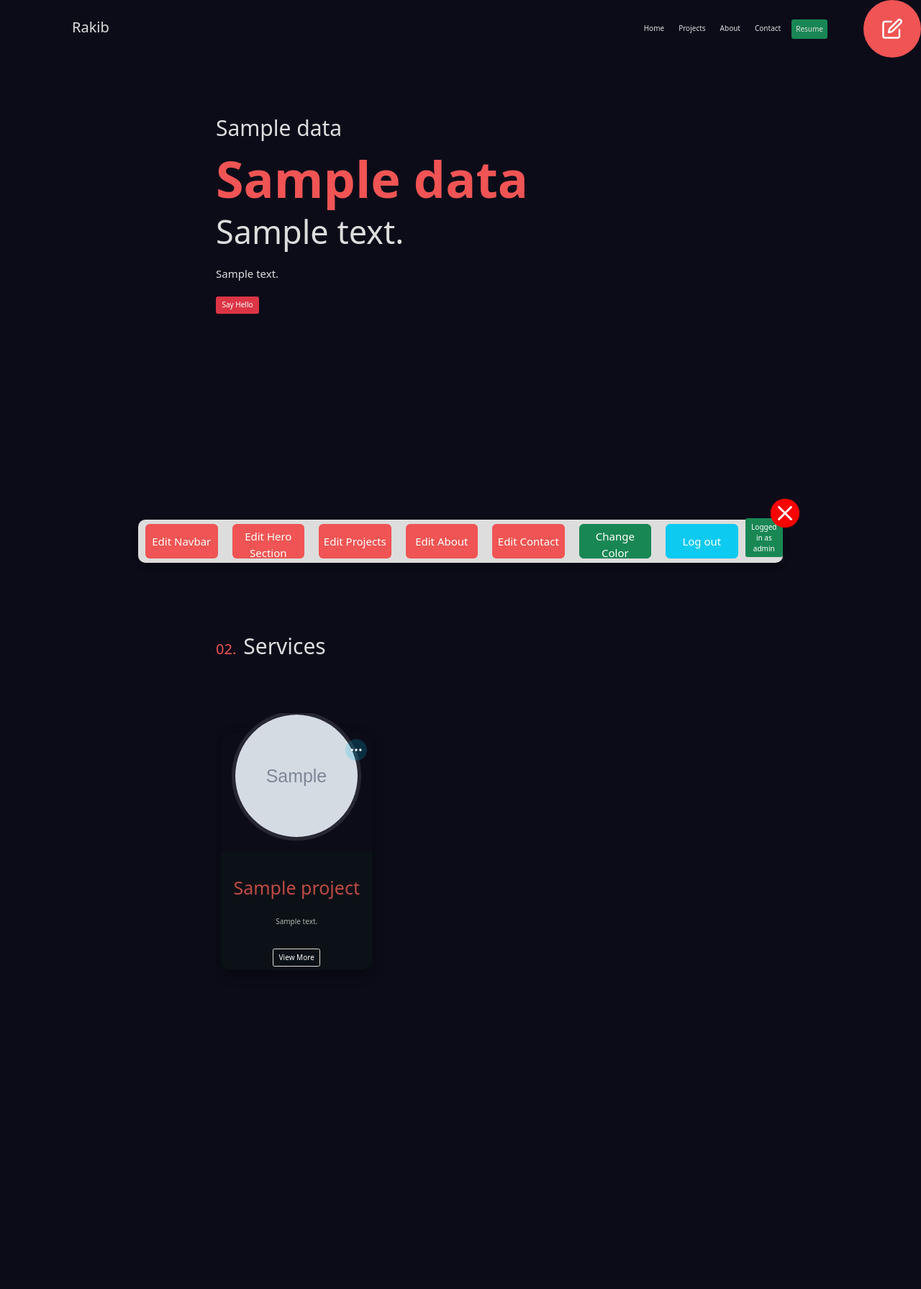
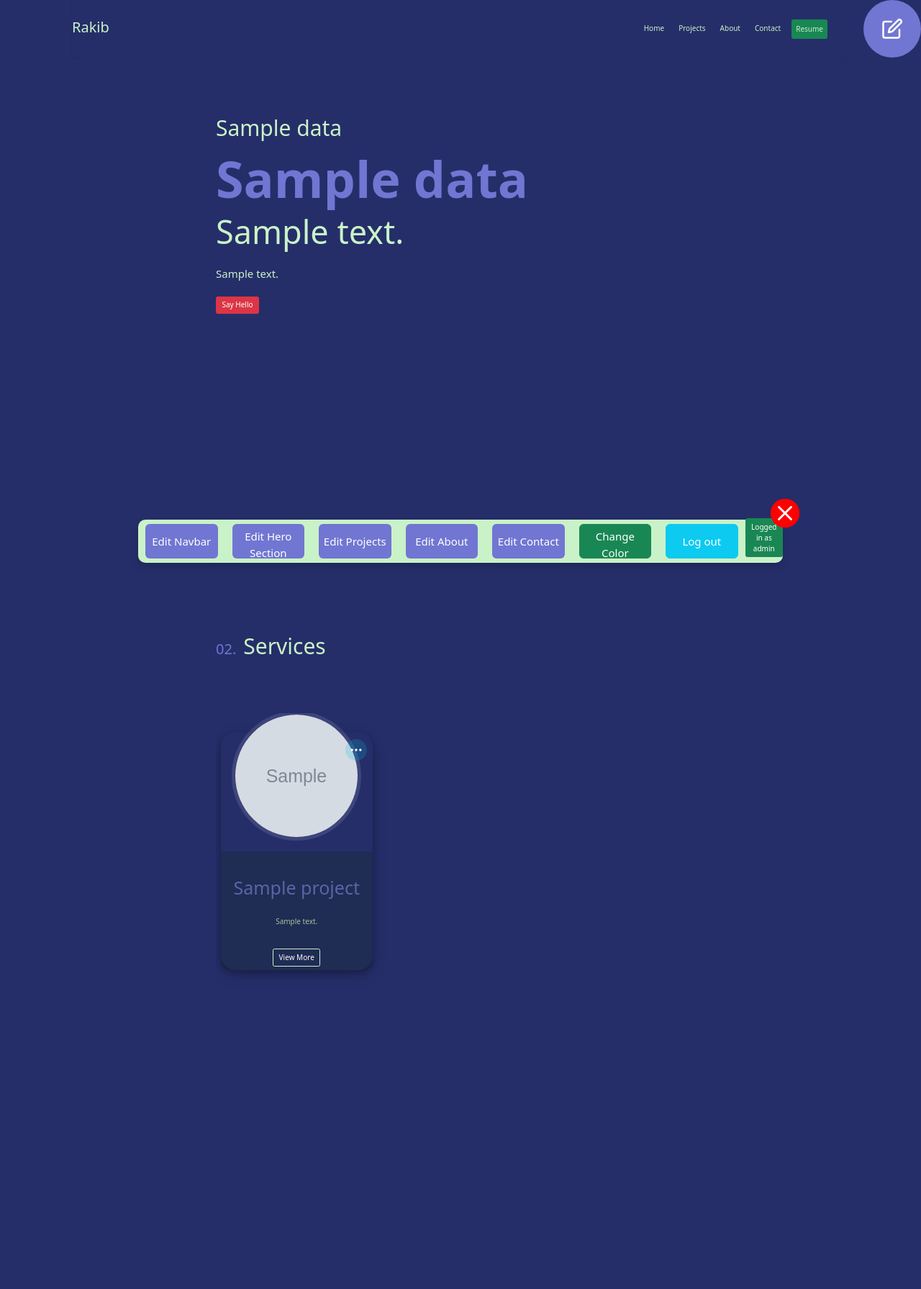
Before and after one commit to rak1b/MakePortfolio, a Django app: template PortfolioMake/templates/edit/editpage.html in a window 1280 px wide. Shown: the whole page at 72% size. Run offline with Django 4.2, Linux system fonts and the light colour scheme; a user stored in the database is signed in; data comes from the database, SQL or seed files in the repository; both versions use the stored data as it was after the commit; tables that the repository leaves empty hold one stand-in row (values such as "Sample post"); the template is opened without the code that fills it: values that come from a table or form of the project are taken from there, most other values are stand-ins (such as "Sample title", 1, 10 or a date in 2020); grey boxes marked "Sample" are stand-in pictures; some libraries are stand-ins or nearby versions.

Commit message:
dynamic_image

```diff
--- a/PortfolioMake/EditPortfolio/views.py
+++ b/PortfolioMake/EditPortfolio/views.py
@@ -13,6 +13,8 @@ def editView(request):
     hero_contents = heroModel.objects.filter(username=request.user).first()
     hero_contents_default = heroModel.objects.filter(
         username="default").first()
+    theme = Theme.objects.filter(user=request.user.id).first()
+
     form = editorForm
 
     # FOR PROJECT
@@ -41,7 +43,8 @@ def editView(request):
     return render(request, "edit/editpage.html", context={
         'data': data,
         'form':form,
-        'projects' : pmodel
+        'projects' : pmodel,
+        'theme':theme
     })
 
 
--- a/PortfolioMake/static/css/background_color/bg.css
+++ b/PortfolioMake/static/css/background_color/bg.css
@@ -1,9 +1,9 @@
-:root{
+/* :root{
   --background-color: rgb(12, 12, 25);
-}
+} */
 
 body{
-  background-color: var(--background-color);
+  background-color: var(--navy-dark);
 }
 /* document.body.style.setProperty('--background-color', 'blue'); */
 
--- a/PortfolioMake/static/css/index.css
+++ b/PortfolioMake/static/css/index.css
@@ -1,4 +1,4 @@
-body{
+:root{
   /* filter: invert(1) hue-rotate(180) !important; */
   --transition: all 0.25s cubic-bezier(0.645, 0.045, 0.355, 1);
   --white : #DDDDDD;
--- a/PortfolioMake/static/js/scripts.js
+++ b/PortfolioMake/static/js/scripts.js
@@ -76,9 +76,23 @@ const update_project_info = (project_container_id,project_id)=>{
 }
 
 const changeCssVarColor = (var_name,colorInput)=>{
-  // document.body.style.setProperty('--background-color', 'blue');
-  document.body.style.setProperty(var_name, $('#'+colorInput).val());
+
+  const r = document.querySelector(':root');
+  console.log(var_name);
+  // console.log('#'+$(colorInput));
+  console.log($('#'+colorInput).val());
+  r.style.setProperty(var_name, $('#'+colorInput).val());
 }
+const changeCssVarColorFromDjango = (var_name,colorInput)=>{
+  const r = document.querySelector(':root');
+  r.style.setProperty(var_name, colorInput);
+  // r.style.setProperty(var_name, $('#'+colorInput).val());
+}
+// changeCssVarColorFromDjango('--navy-dark','red')
+// var r = document.querySelector(':root');
+// r.style.setProperty('--navy-dark','green');
+// r.style.setProperty('--white', 'red');
+
 
 const updateTheme = ()=>{
   console.log("update theme working-----------------");
--- a/PortfolioMake/templates/Color/EditColor.html
+++ b/PortfolioMake/templates/Color/EditColor.html
@@ -9,7 +9,7 @@
     <div class="">
       <label for="color1">color 1 :</label>
       {% comment %} dark nav {% endcomment %}
-      <input type="color" onchange="changeCssVarColor('--background-color','color1')" id="color1" name="color1" value="#30475E" />
+      <input type="color" onchange="changeCssVarColor('--navy-dark','color1')" id="color1" name="color1" value="#30475E" />
     </div>
 
     <div class=" ">
--- a/PortfolioMake/templates/base.html
+++ b/PortfolioMake/templates/base.html
@@ -8,9 +8,11 @@
     <script src="{% static 'js/JQ.js' %}"></script>
     <script src="{% static 'js/GetEMY.js' %}"></script>
 
+
     <!-- Dont move it -->
     <script src="{% static 'js/scripts.js' %}"></script>
     <!-- otherwise inline js will not work -->
+
 
     <link
       rel="stylesheet"
@@ -56,6 +58,20 @@
 
     <!-- <div id="back"></div> -->
     {% block content %}{% endblock %}
+
+    <script>
+      // const changeCssVarColor = (var_name,colorInput)=>{
+        // changeCssVarColor()
+        // window.onload =function(){
+        console.log('{{theme.color1|slice:"1:" }}');
+        console.log('{{theme.color2|slice:"1:" }}');
+        console.log('{{theme.color3|slice:"1:" }}');
+        changeCssVarColorFromDjango('--navy-dark','{{theme.color1}}')
+        changeCssVarColorFromDjango('--pink-red','{{theme.color2}}')
+        changeCssVarColorFromDjango('--white','{{theme.color3}}')
+      // }
+          </script>
+
     <script src="{% static 'assets/bootstrap/bootstrap/js/bootstrap.min.js' %}"></script>
     <script src="{% static 'assets/bootstrap/bootstrap/js/bootstrap.bundle.min.js' %}"></script>
 
```
Also changed, not shown: PortfolioMake/Portfolio_Theme/views.py (+4 -4 lines), PortfolioMake/db.sqlite3.
